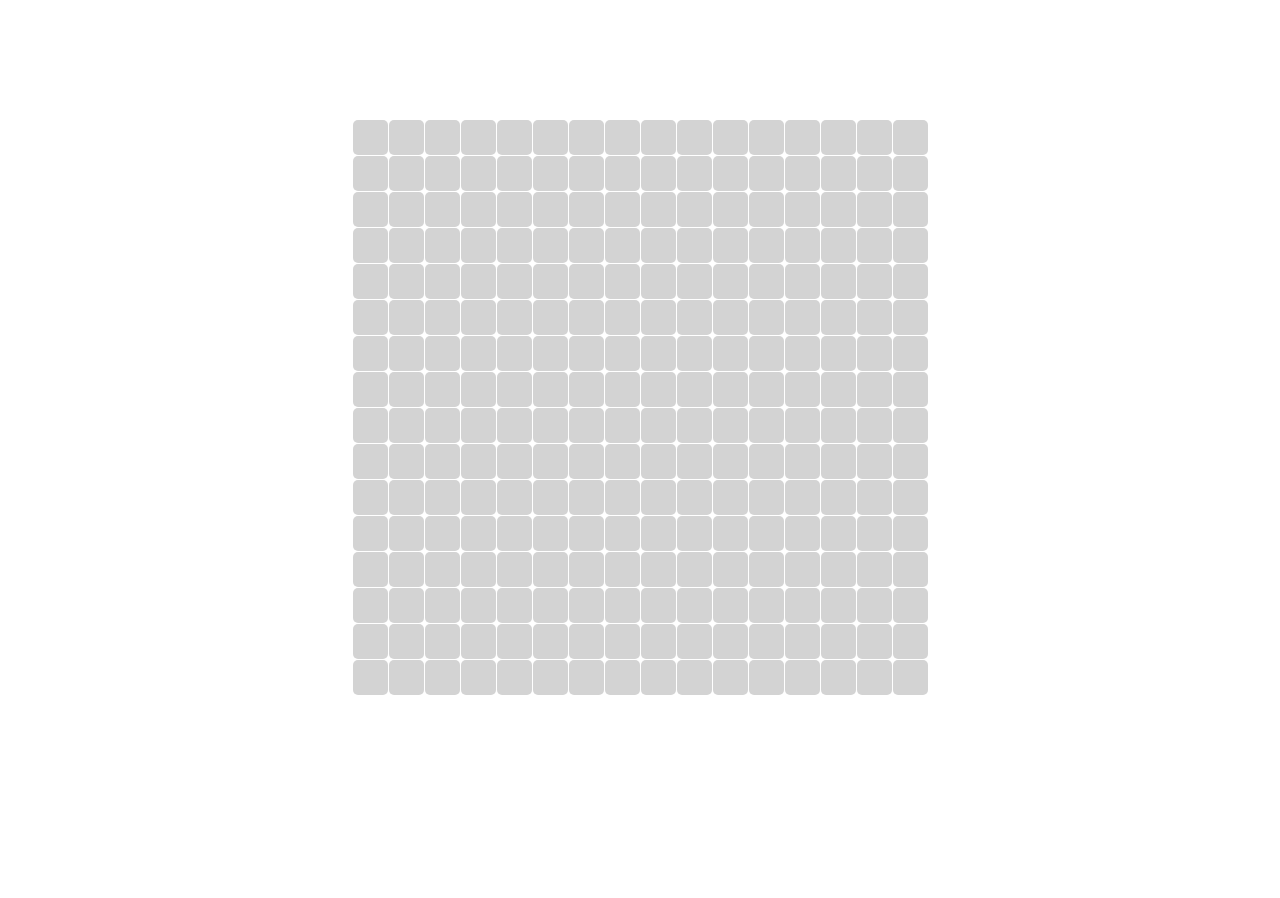
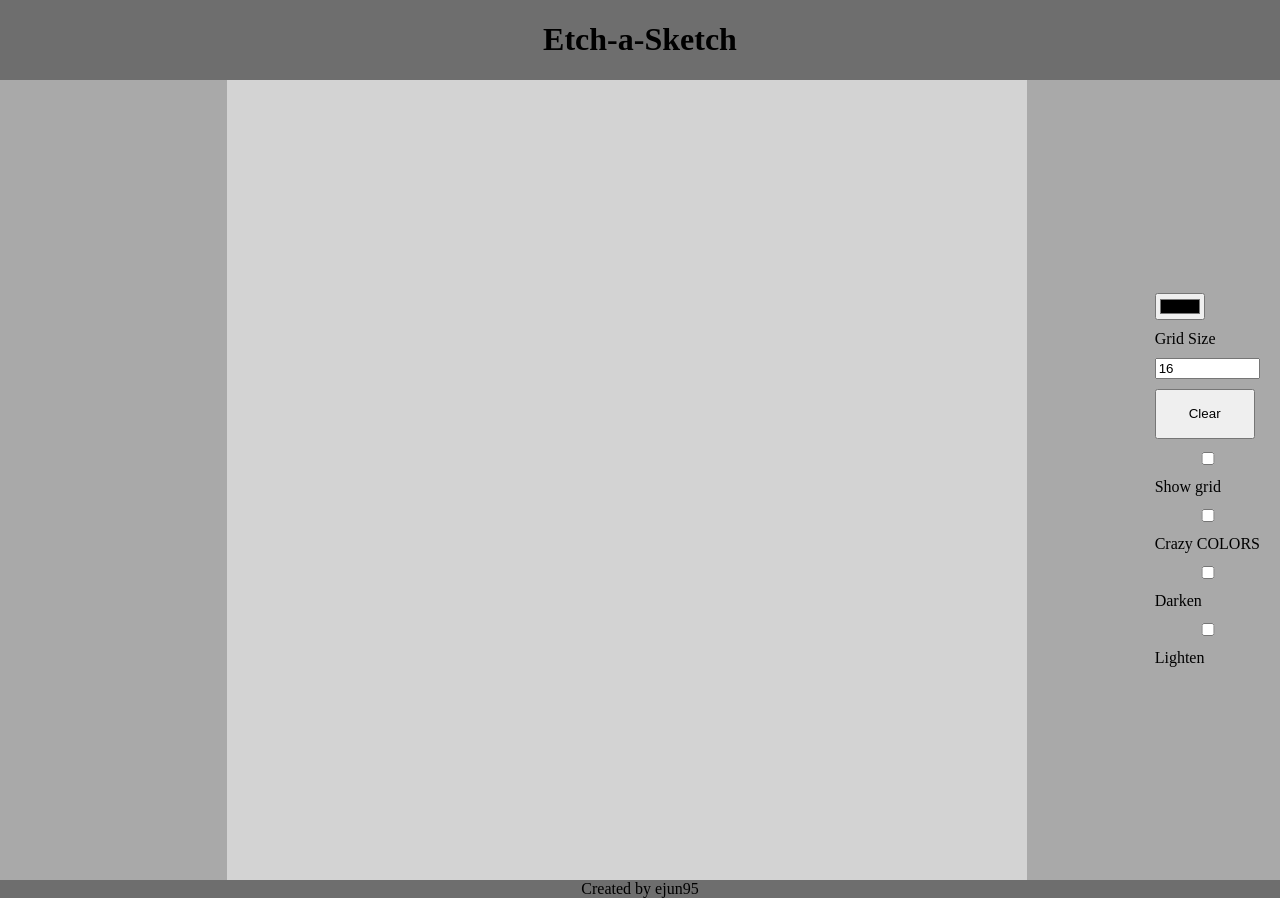
Before and after one commit to ejun95/etch-a-sketch, a plain HTML site: page index.html in a window 1280 px wide. Before the commit the page ends 816 px from the top, so only its background shows below. Drawn offline with Linux system fonts and the light colour scheme.

Commit message:
Implement darken and random color effect

```diff
--- a/index.html
+++ b/index.html
@@ -1,15 +1,40 @@
 <!DOCTYPE html>
-<html lang="en">
+<html lang='en'>
   <head>
-    <meta charset="UTF-8">
-    <meta name="viewport" content="width=device-width, initial-scale=1.0">
+    <meta charset='UTF-8'>
+    <meta name='viewport' content='width=device-width, initial-scale=1.0'>
     <title>Etch-a-Sketch</title>
-    <link rel="stylesheet" href="./style.css">
-    <script src="./index.js" defer></script>
+    <link rel='stylesheet' href='./style.css'>
+    <script src='./index.js' defer></script>
   </head>
 
   <body>
-    <div class="container">
+    <div class='main-container'>
+      <div class='header'>
+        <h1>Etch-a-Sketch</h1>
+      </div>
+      <div class='work-area'>
+        <div class='flex-container'></div>
+        <div class='grid'>
+        </div>
+        <div class='tools'>
+          <input type='color' id='color-picker'>
+          <label for='gridSize'>Grid Size</label>
+          <input type='number' value='16' min='1' max='128' step='1' name='gridSize' id='gridSize' required>
+          <button type='button' class='button' id='reset-button'>Clear</button>
+          <input type='checkbox' id='show-grid' unchecked/>
+          <label for='show-grid'>Show grid</label>
+          <input type='checkbox' id='crazy-colors' unchecked/>
+          <label for='crazy-colors'>Crazy COLORS</label>
+          <input type='checkbox' id='darken' unchecked/>
+          <label for='darken'>Darken</label>
+          <input type='checkbox' id='lighten' unchecked/>
+          <label for='lighten'>Lighten</label>
+        </div>
+      </div>
+      <div class='footer'>
+        <span>Created by ejun95</span>
+      </div>
     </div>
   </body>
 </html>
--- a/index.js
+++ b/index.js
@@ -1,16 +1,149 @@
-const container = document.querySelector(".container");
+const grid = document.querySelector('.grid');
+const reset = document.querySelector('#reset-button');
+const showGrid = document.querySelector('#show-grid');
+const input = document.querySelector('#gridSize');
+const color_picker = document.querySelector('#color-picker');
+const crazy_colors = document.querySelector('#crazy-colors');
+const darken = document.querySelector('#darken');
+const lighten = document.querySelector('#lighten');
 
-for(let i = 0; i < 16; i++) {
-  let column = document.createElement("div")
-  container.appendChild(column)
-  for(let j = 0; j < 16; j++) {
-    let div = document.createElement("div");
-    div.className = "cell"
-    div.setAttribute("class", "cell");
+const gridWidth = grid.getBoundingClientRect().width;
+const gridHeight = grid.getBoundingClientRect().height
 
-    div.addEventListener("mouseover", () => {
-      div.style.backgroundColor = "blue";
-    });
-    column.appendChild(div);
+const DEFAULT_COLOR = 'black';
+const DEFAULT_CELL_SIZE = 16;
+
+let color = DEFAULT_COLOR;
+let cellSize = DEFAULT_CELL_SIZE;
+let userInput = input.value;
+let isDarkening = false;
+let isLightening = false;
+let isMouseDown = false;
+
+createGrid(DEFAULT_CELL_SIZE);
+
+grid.querySelectorAll('.cell').forEach(toggleGridOff);
+
+reset.addEventListener('click', () => {
+  grid.querySelectorAll('.cell').forEach(resetColor);
+  grid.querySelectorAll('.cell').forEach(resetOpacity);
+  darken.checked = false;
+  lighten.checked = false;
+  isDarkening = false;
+  isLightening = false;
+  color = color_picker.value;
+});
+
+showGrid.addEventListener('change', () => {
+  if(showGrid.checked) {
+    grid.querySelectorAll('.cell').forEach(toggleGridOn);
+  } else {
+    grid.querySelectorAll('.cell').forEach(toggleGridOff);
+  }
+});
+
+input.addEventListener('input', () => {
+  deleteGrid();
+  userInput = input.value
+  createGrid(userInput);
+  showGrid.checked = false;
+});
+
+color_picker.addEventListener('change', () => {
+  color = color_picker.value;
+});
+
+darken.addEventListener('change', () => {
+  if(darken.checked) {
+    isDarkening = true;
+    color = 'none';
+  } else {
+    isDarkening = false;
+    color = color_picker.value;
+  }
+});
+
+lighten.addEventListener('change', () => {
+  if(lighten.checked) {
+    isLightening = true;
+    color = 'none';
+  } else {
+    isLightening = false;
+    color = color_picker.value;
+  }
+});
+
+function onMouseHover(element) {
+  element.addEventListener('mouseover', () => {
+    if(crazy_colors.checked) {
+      element.style.backgroundColor = generateRandomColor();
+    } else {
+      color = color_picker.value;
+      element.style.backgroundColor = color;
+    }
+
+    if(isDarkening || isLightening) {
+      element.style.opacity = changeOpacity(element);
+    }
+  });
+}
+
+function createGrid(cellSize) {
+  for(let i = 0; i < cellSize; i++) {
+    let column = document.createElement('div')
+    grid.appendChild(column)
+    for(let j = 0; j < cellSize; j++) {
+      let div = document.createElement('div');
+      div.className = 'cell'
+      div.style.opacity = 1;
+      div.style.width = gridWidth / cellSize + 'px';
+      div.style.height = gridHeight / cellSize + 'px';
+
+      column.appendChild(div);
+    }
+  }
+  grid.querySelectorAll('.cell').forEach(onMouseHover);
+}
+
+function deleteGrid() {
+  while(grid.lastElementChild) {
+    grid.removeChild(grid.lastElementChild);
   }
 }
+
+function resetColor(element) {
+  element.style.backgroundColor = 'lightgrey';
+}
+
+function resetOpacity(element) {
+  element.style.opacity = 1;
+}
+
+function toggleGridOn(element) {
+  element.style.outline = '1px solid gray'
+}
+
+function toggleGridOff(element) {
+  element.style.outline = '';
+}
+
+function changeOpacity(element) {
+  if(isDarkening) {
+    if(element.style.opacity != 0) {
+      element.style.opacity -= .1;
+    }
+  } else if(isLightening) {
+    if(element.style.opacity != 1) {
+      element.style.opacity = parseFloat(element.style.opacity) + .1;
+    }
+  }
+}
+
+function generateRandomColor() {
+  return color = 'rgb(' + generateRandomNumber() + ',' +
+ + generateRandomNumber() + ',' + generateRandomNumber() + ')'
+}
+
+function generateRandomNumber() {
+  return Math.floor(Math.random() * 256);
+}
--- a/style.css
+++ b/style.css
@@ -1,16 +1,82 @@
-.container {
+body {
+  display: flex;
+  justify-content: center;
   height: 100vh;
+  width: 100vw;
+  padding: 0;
+  margin: 0;
+}
+
+.main-container {
+  display: flex;
+  flex-direction: column;
+  margin: 0;
+  height: 100%;
+  width: 100%;
+  align-items: center;
+
+}
+
+.work-area {
+  display: flex;
+  flex-direction: row;
+  padding: 0;
+  margin: 0;
+  width: 100%;
+  height: auto;
+  justify-content: space-between;
+  align-items: center;
+  background-color: darkgray;
+}
+
+.flex-container {
+  display: flex;
+  width: 100px;
+  height: 100%;
+  justify-content: flex-start;
+}
+
+.grid {
+  display:flex;
+  width: 800px;
+  height: 800px;
+  margin: 0;
+  padding: 0;
+}
+
+.tools {
+  display: flex;
+  flex-direction: column;
+  justify-content: center;
+  align-content: center;
+  height: 100%;
+  gap: 10px;
+  padding-right: 20px;
+}
+
+.header {
   display:flex;
   justify-content: center;
   align-items: center;
-  gap: 1px;
-  flex-shrink: 0;
+  width: 100%;
+  background-color: #6e6e6e;
+  margin: 0;
+}
+
+.footer {
+  display: flex;
+  width: 100%;
+  flex: 1;
+  justify-content: center;
+  align-items: center;
+  background-color:#6e6e6e;
+}
+
+.button {
+  width: 100px;
+  height: 50px;
 }
 
 .cell {
-  background-color: lightgray;
-  width: 35px;
-  height: 35px;
-  border-radius: 5px;
-  margin-bottom: 1px;
+  background-color: lightgrey;
 }
```
